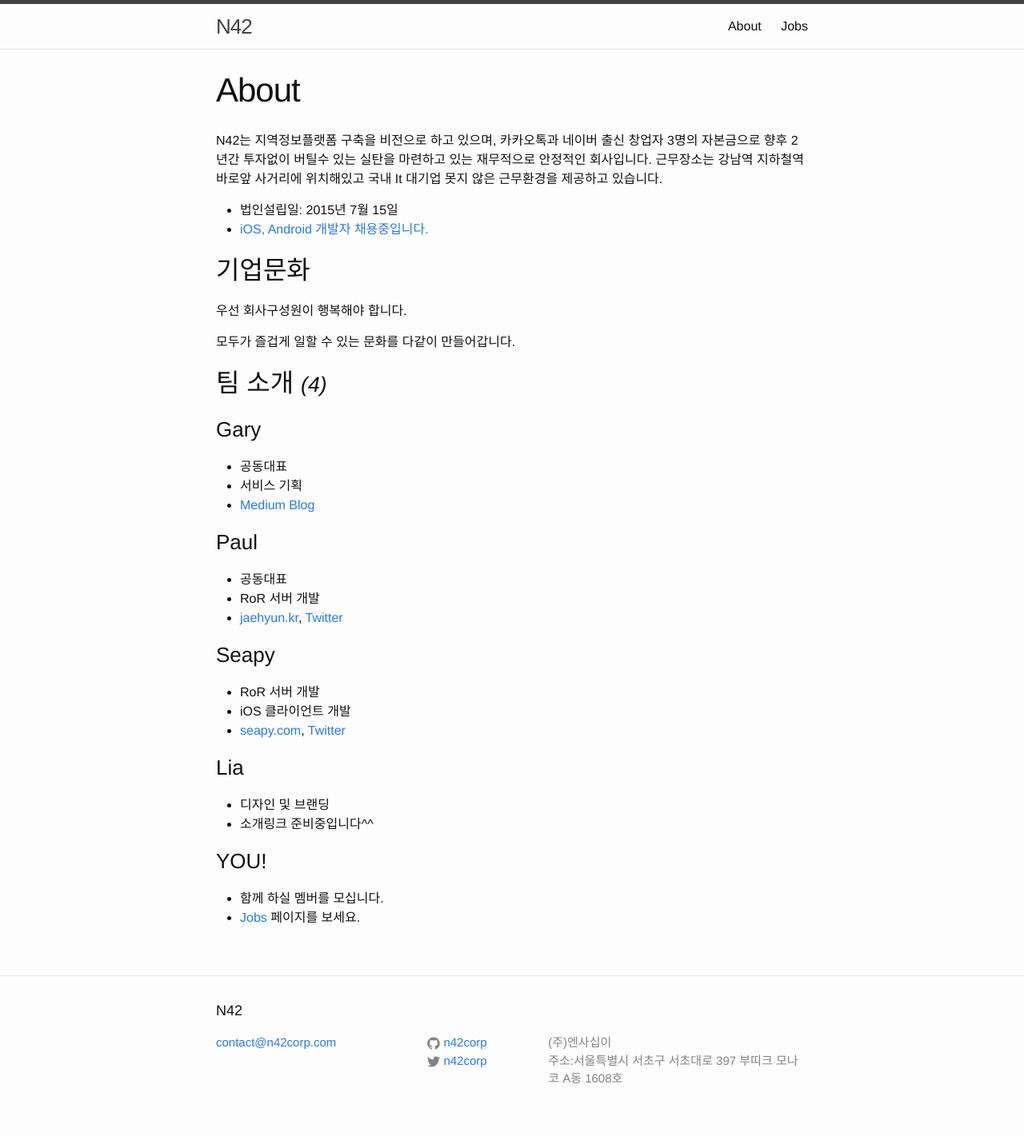
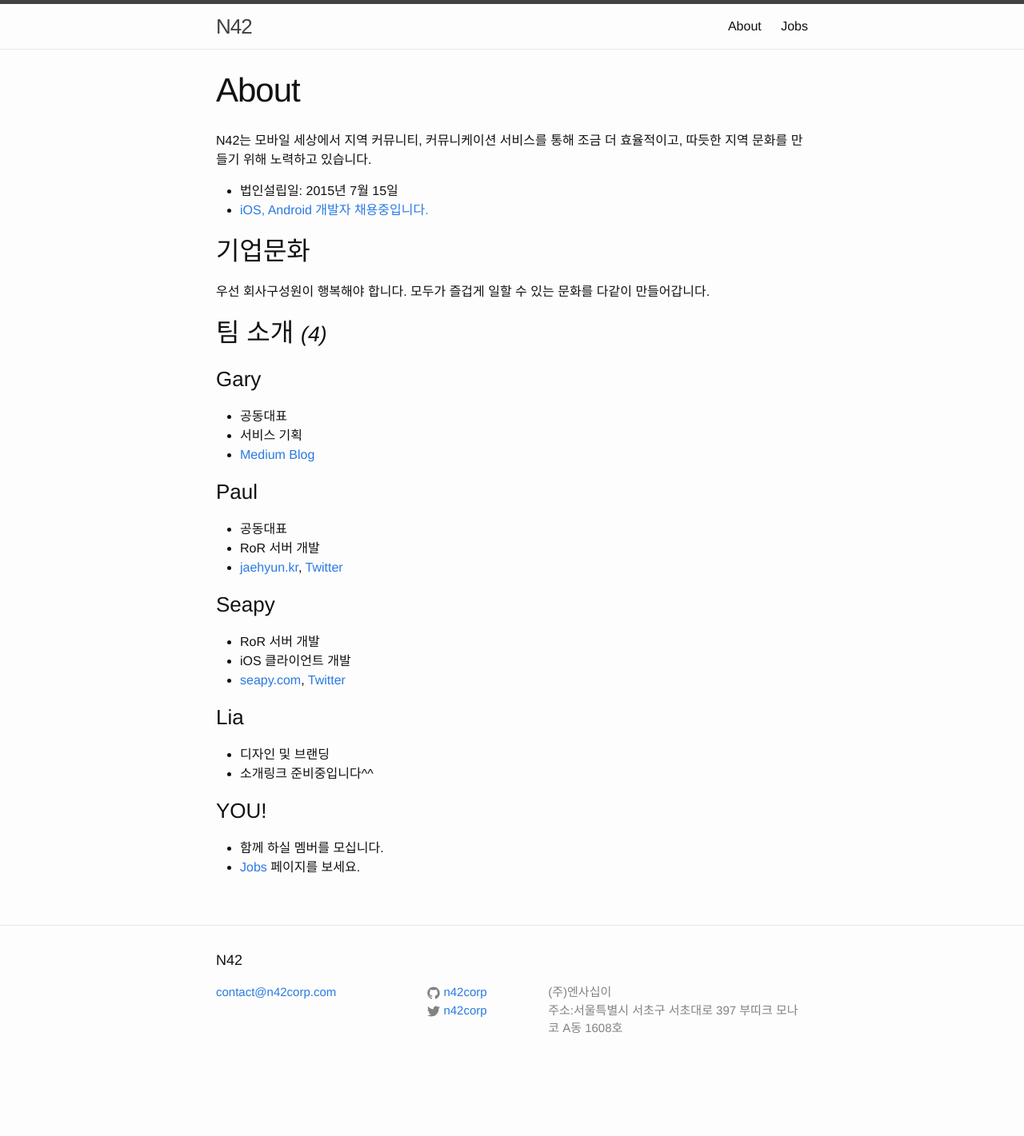
Before and after one commit to daangn/daangn-team-page, a Jekyll site: the page built from about.md, in a window 1280 px wide. Shown: the whole page at 80% size. Built offline with Jekyll 4.4.1, drawn with Linux system fonts in a browser that asks for light colours; after the commit the page ends 1358 px from its top, so only the background shows below that.

Commit message:
조금 더 조심스러운 표현

```diff
--- a/about.md
+++ b/about.md
@@ -6,15 +6,13 @@
 
 ---
 
-N42는 지역정보플랫폼 구축을 비전으로 하고 있으며, 카카오톡과 네이버 출신 창업자 3명의 자본금으로 향후 2년간 투자없이 버틸수 있는 실탄을 마련하고 있는 재무적으로 안정적인 회사입니다.
-근무장소는 강남역 지하철역 바로앞 사거리에 위치해있고 국내 It 대기업 못지 않은 근무환경을 제공하고 있습니다.
+N42는 모바일 세상에서 지역 커뮤니티, 커뮤니케이션 서비스를 통해 조금 더 효율적이고, 따듯한 지역 문화를 만들기 위해 노력하고 있습니다.
 
 - 법인설립일: 2015년 7월 15일
 - [iOS, Android 개발자 채용중입니다.](/jobs)
 
 ## 기업문화
 우선 회사구성원이 행복해야 합니다.
-
 모두가 즐겁게 일할 수 있는 문화를 다같이 만들어갑니다.
 
 ## 팀 소개 *<small>(4)</small>*
```
Also changed, not shown: jobs.md (+7 -6 lines).
